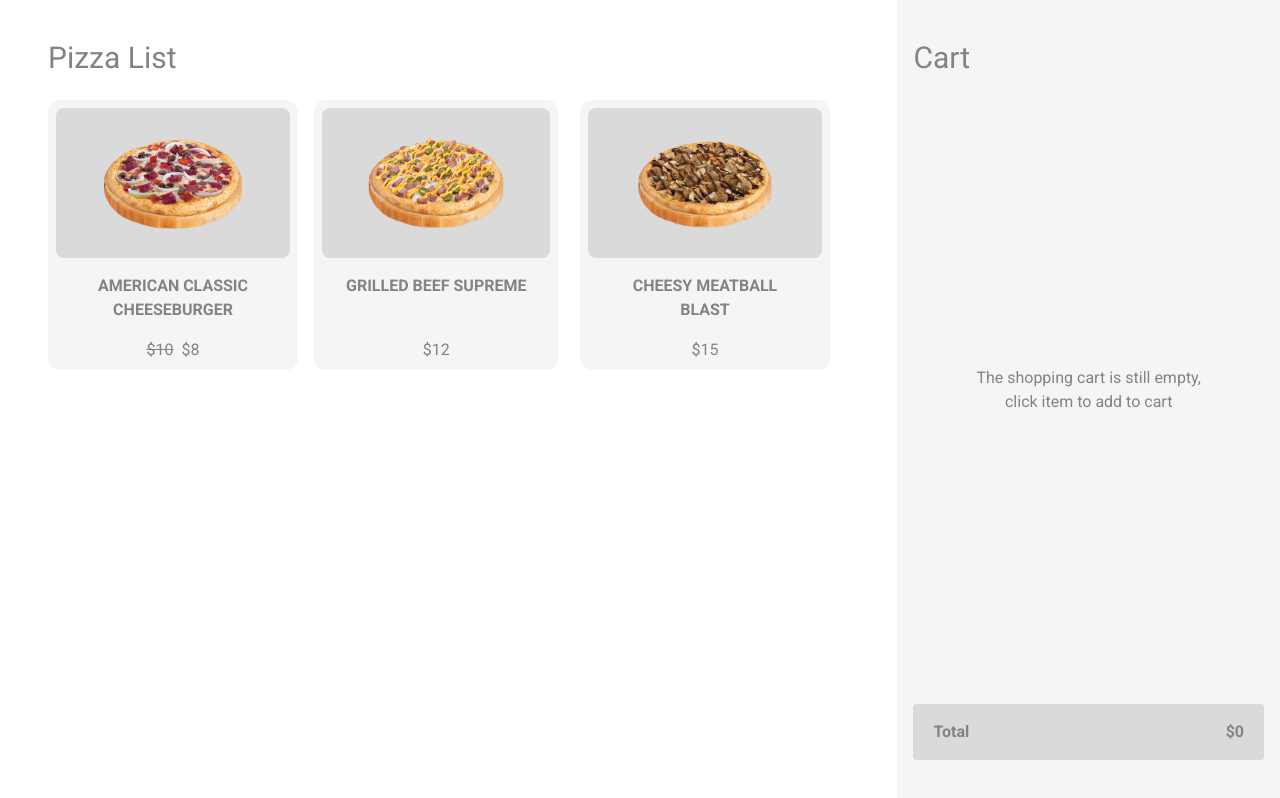
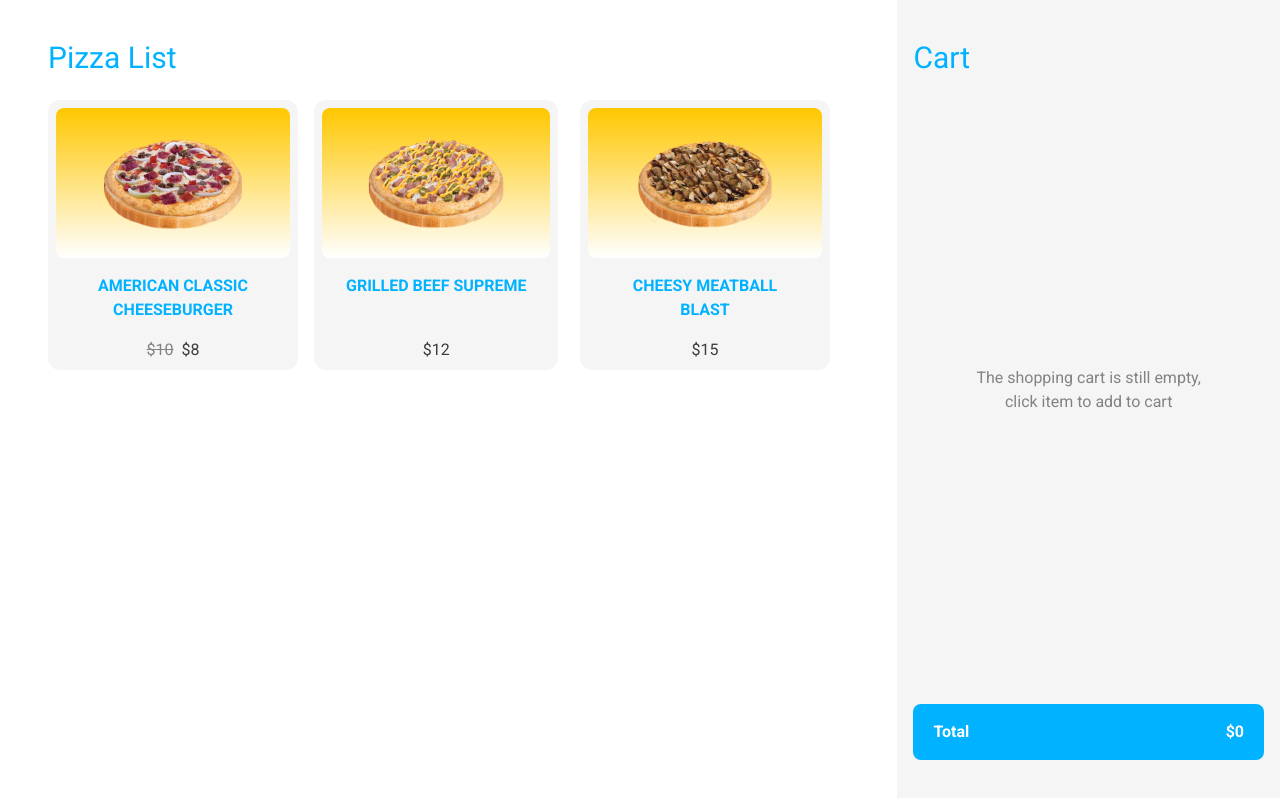
Before and after one commit to vedanta1097/sp-digital-pizza, a Nuxt app: page / in a window 1280 px wide. Built offline with nearby package versions, Linux system fonts and the light colour scheme.

Commit message:
add styling

```diff
--- a/components/CartItem.vue
+++ b/components/CartItem.vue
@@ -1,10 +1,10 @@
 <template>
-<div class="bg-gray-5 flex p-2 gap-2 rounded-lg">
+<div class="flex p-2 gap-2 rounded-lg bg-secondary">
   <img :src="cart?.item?.image" :alt="cart?.item?.image" width="120">
   <div class="flex flex-col gap-2">
-    <p class="font-semibold text-gray-10">{{ cart?.item?.name }}</p>
-    <p class="text-gray-10 text-xs flex grow">{{ toppingList }}</p>
-    <p class="text-gray-10">${{ cart?.totalPrice }}</p>
+    <p class="font-semibold text-gray-80">{{ cart?.item?.name }}</p>
+    <p class="text-gray-80 text-xs flex grow">{{ toppingList }}</p>
+    <p class="text-gray-80">${{ cart?.totalPrice }}</p>
   </div>
 </div>
 </template>
--- a/components/CartSection.vue
+++ b/components/CartSection.vue
@@ -1,22 +1,22 @@
 <template>
-  <div class="flex flex-col w-[550px] min-h-screen bg-gray-0 py-10 px-4">
-    <h2 class="text-3xl text-gray-10">Cart</h2>
+  <div class="flex flex-col w-[550px] min-h-screen bg-gray-0 py-10 px-4 gap-4">
+    <h2 class="text-3xl text-primary">Cart</h2>
     <div v-if="carts.length === 0" class="flex grow items-center text-center justify-center">
       <p class="text-gray-10">
         The shopping cart is still empty,
         <br> click item to add to cart
       </p>
     </div>
-    <div v-else class="flex flex-col gap-4 grow my-4 mx-3">
+    <div v-else class="flex flex-col gap-4 grow">
       <CartItem
         v-for="(cart, index) in carts"
         :key="index"
         :cart="cart"
       />
     </div>
-    <div class="flex justify-between bg-gray-5 rounded py-4 px-5">
-      <p class="font-bold text-gray-10">Total</p>
-      <p class="font-bold text-gray-10">${{ totalPrice }}</p>
+    <div class="flex justify-between bg-primary rounded-lg py-4 px-5">
+      <p class="font-bold text-white">Total</p>
+      <p class="font-bold text-white">${{ totalPrice }}</p>
     </div>
   </div>
 </template>
--- a/components/PizzaCard.vue
+++ b/components/PizzaCard.vue
@@ -1,15 +1,15 @@
 <template>
   <div class="flex w-[250px] cursor-pointer">
     <div class="flex flex-col p-2 gap-4 bg-gray-0 items-center rounded-xl">
-      <div class="flex justify-center w-full bg-gray-5 rounded-lg">
+      <div class="flex justify-center w-full rounded-lg bg-gradient-to-b from-secondary to-white">
         <img :src="image" :alt="name" width="150">
       </div>
       <div class="px-6 grow">
-        <p class="font-semibold text-gray-10 text-center">{{ name }}</p>
+        <p class="font-semibold text-primary text-center">{{ name }}</p>
       </div>
       <div class="flex gap-2">
         <p v-if="hasDiscount(initialPrice, price)" class="line-through text-gray-10">${{ initialPrice }}</p>
-        <p class="text-gray-10">${{ price }}</p>
+        <p class="text-gray-80">${{ price }}</p>
       </div>
     </div>
   </div>
--- a/components/PizzaList.vue
+++ b/components/PizzaList.vue
@@ -1,6 +1,6 @@
 <template>
   <div class="bg-white pt-10 px-12 w-full">
-    <h2 class="text-3xl text-gray-10 mb-6">Pizza List</h2>
+    <h2 class="text-3xl text-primary mb-6">Pizza List</h2>
     <div class="flex flex-wrap gap-4">
       <PizzaCard
         v-for="pizza in PIZZAS"
--- a/components/ToppingsModal.vue
+++ b/components/ToppingsModal.vue
@@ -9,7 +9,7 @@
           />
           <div class="w-full max-w-lg p-[24px] relative m-auto bg-white rounded-md z-30">
             <div class="flex flex-col gap-4">
-              <h2 class="text-2xl text-gray-10">Toppings</h2>
+              <h2 class="text-2xl text-primary">Toppings</h2>
               <div class="grid grid-cols-3 gap-2">
                 <div v-for="topping in TOPPINGS">
                   <input
@@ -18,14 +18,14 @@
                     :value="topping"
                     v-model="selectedToppings"
                   >
-                  <label :for="topping.name" class="ml-2 text-gray-80 text-sm">
+                  <label :for="topping.name" class="ml-2 text-gray-80 text-sm cursor-pointer">
                     {{ topping.name }} (${{ topping.price }})
                   </label>
                 </div>
               </div>
               <div class="flex justify-end">
                 <button
-                  class="bg-gray-5 text-gray-10 py-2 px-4 rounded-md font-bold"
+                  class="bg-primary text-white py-2 px-4 rounded-md font-bold"
                   @click="addToCart"
                 >
                   Add to Cart
```
